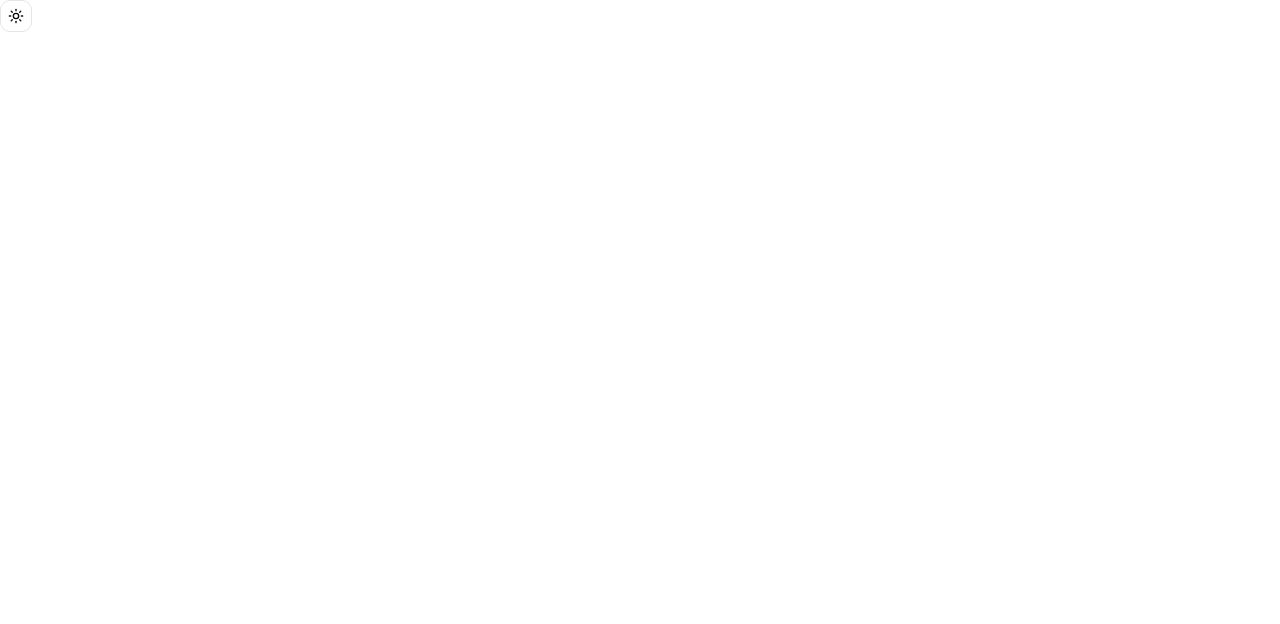
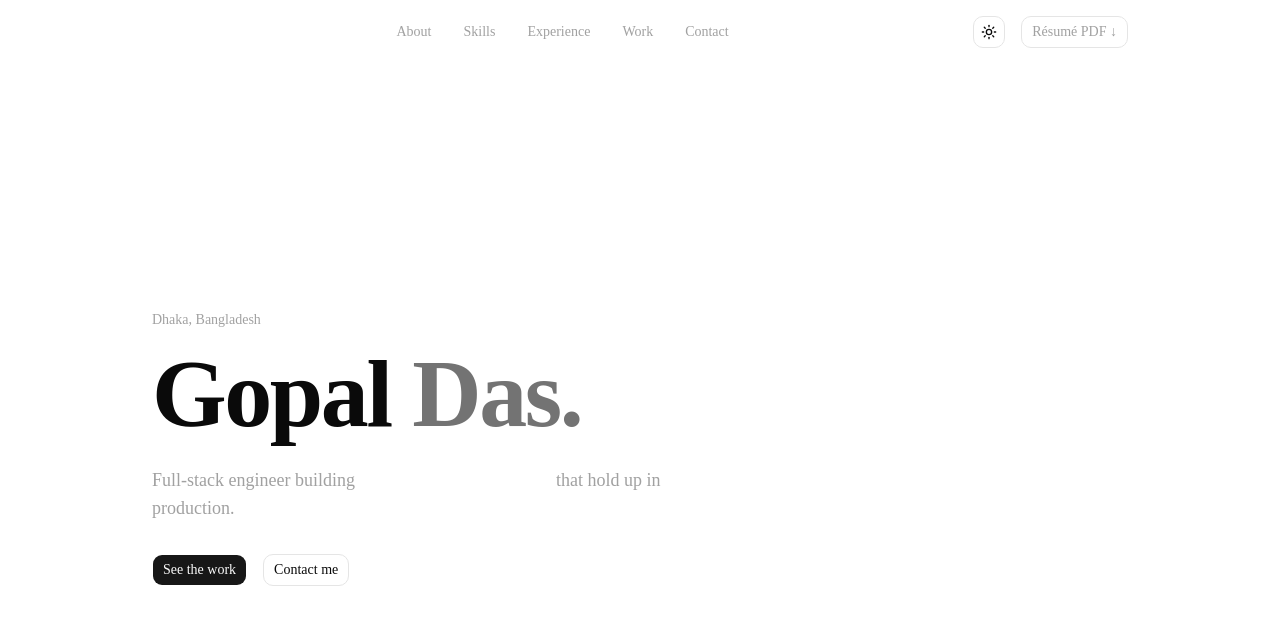
Before and after one commit to nahiyan404dev/portfolio.canvas, a Next.js app: page / in a window 1280 px wide. Shown: the top 624 px of the page. Built offline with nearby package versions, Linux system fonts and the light colour scheme.

Commit message:
About Me

```diff
--- a/src/app/page.tsx
+++ b/src/app/page.tsx
@@ -1,11 +1,14 @@
 
+import Banner from '@/components/Banner';
+import Navbar from '@/components/Navbar';
 import { ModeToggle } from '@/components/theme-control';
 import React from 'react';
 
 const HomePage = () => {
   return (
     <div>
-        <ModeToggle/>
+        <Navbar/>
+        <Banner/>
     </div>
   );
 };
--- /dev/null
+++ b/src/components/Banner.tsx
@@ -0,0 +1,28 @@
+import Link from "next/link";
+import { Button } from "./ui/button";
+
+
+export default function Banner() {
+  return (
+    <section
+      id="top"
+      className="mx-auto flex min-h-screen max-w-5xl flex-col justify-center px-6 pt-24"
+    >
+      <p className="mb-4 text-sm text-neutral-400">Dhaka, Bangladesh</p>
+      <h1 className="text-6xl font-bold tracking-tight sm:text-8xl">
+        Gopal <span className="text-neutral-500">Das.</span>
+      </h1>
+      <p className="mt-6 max-w-xl text-lg text-neutral-400">
+        Full-stack engineer building <strong className="text-white">web apps and AI systems</strong> that
+        hold up in production.
+      </p>
+      <div className="mt-8 flex flex-wrap gap-4">
+        <Link href='/Work'><Button>See the work</Button></Link>
+        <Link href='/Contact'><Button variant="outline">
+          Contact me
+        </Button></Link>
+
+      </div>
+    </section>
+  );
+}
--- a/src/components/Navbar.tsx
+++ b/src/components/Navbar.tsx
@@ -0,0 +1,68 @@
+
+
+"use client";
+import { useState } from "react";
+import { ModeToggle } from "./theme-control";
+import { Button } from "./ui/button";
+import Link from "next/link";
+
+
+
+const links = ["About", "Skills", "Experience", "Work", "Contact"];
+
+export default function Navbar() {
+  const [open, setOpen] = useState(false);
+
+  return (
+    <header className="fixed top-0 z-50 w-full border-bbg backdrop-blur-md">
+      <nav className="mx-auto flex max-w-5xl items-center justify-between px-6 py-4">
+        <a href="#top" className="text-lg font-bold tracking-tight">
+
+        </a>
+
+        <ul className="hidden items-center gap-8 text-sm text-neutral-400 md:flex">
+          {links.map((l) => (
+            <li key={l}>
+              <a href={`#${l.toLowerCase()}`} className="transition hover:text-black">
+                {l}
+              </a>
+            </li>
+          ))}
+        </ul>
+
+        <div className="flex justify-center gap-4">
+          <ModeToggle/>
+          <Link href='/resume-pdf'>
+          <Button variant="outline"className="text-neutral-400">
+            Résumé PDF ↓
+          </Button>
+          </Link>
+        </div>
+
+        <button
+          className="text-2xl md:hidden"
+          onClick={() => setOpen(!open)}
+          aria-label="Toggle menu"
+        >
+          {open ? "✕" : "☰"}
+        </button>
+      </nav>
+
+      {open && (
+        <ul className="flex flex-col gap-4 border-t border-white/10 px-6 py-4 md:hidden">
+          {links.map((l) => (
+            <li key={l}>
+              <a
+                href={`#${l.toLowerCase()}`}
+                onClick={() => setOpen(false)}
+                className="text-neutral-300"
+              >
+                {l}
+              </a>
+            </li>
+          ))}
+        </ul>
+      )}
+    </header>
+  );
+}
```
Also changed, not shown: src/components/About.tsx (added).
